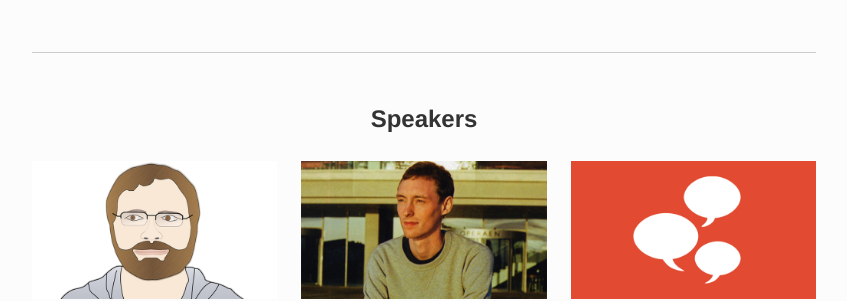
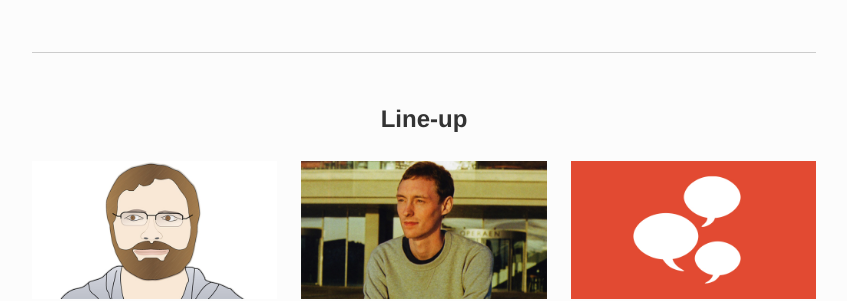
Before and after one commit to emberlondon/emberlondon.github.io, a Jekyll site: the page built from index.html, in a window 1280 px wide. Shown: the part 881-1182 px from the top of the page, without its empty margins (216-1063 px from the left). Built offline with Jekyll 4.4.1, drawn with Linux system fonts in a browser that asks for light colours; nearby versions of some CDN libraries.

Commit message:
Speakers -> Line-up

```diff
--- a/_includes/next.html
+++ b/_includes/next.html
@@ -25,7 +25,7 @@
   {% if site.data.next-event.talks %}
   <hr>
 
-  <h3>Speakers</h3>
+  <h3>Line-up</h3>
   <ul class="row talks">
     {% for talk in site.data.next-event.talks %}
       <li class="column talks-column">
```
